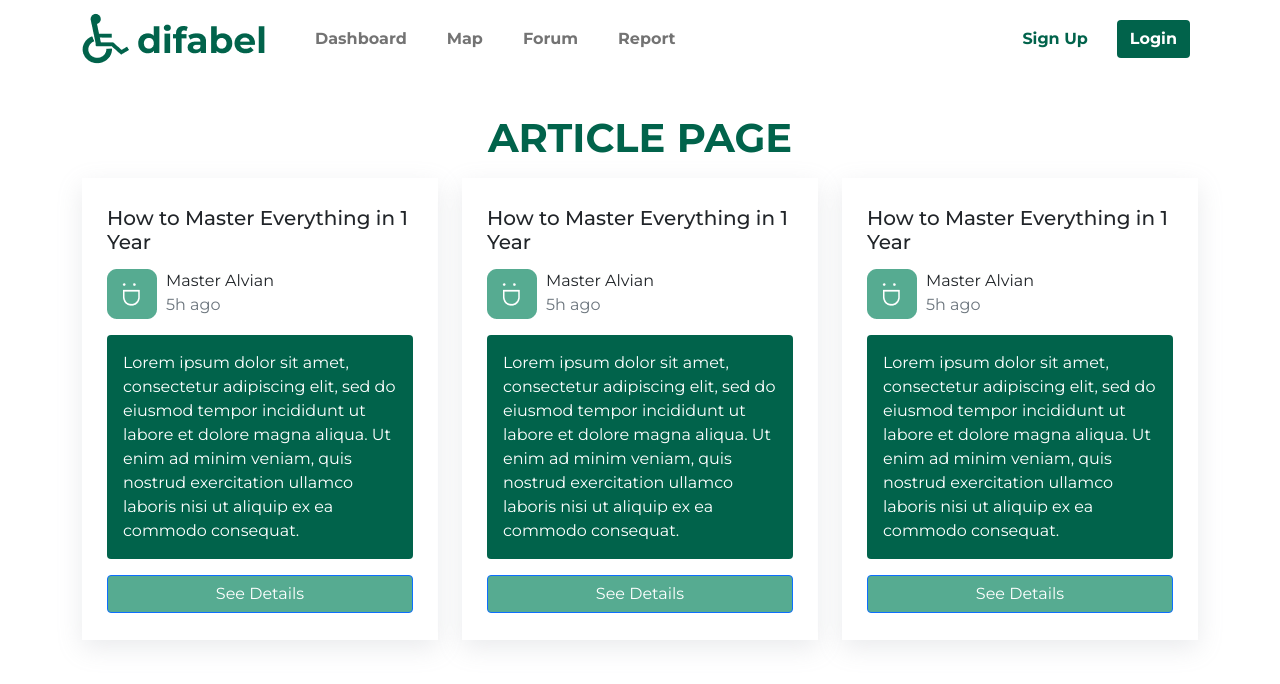
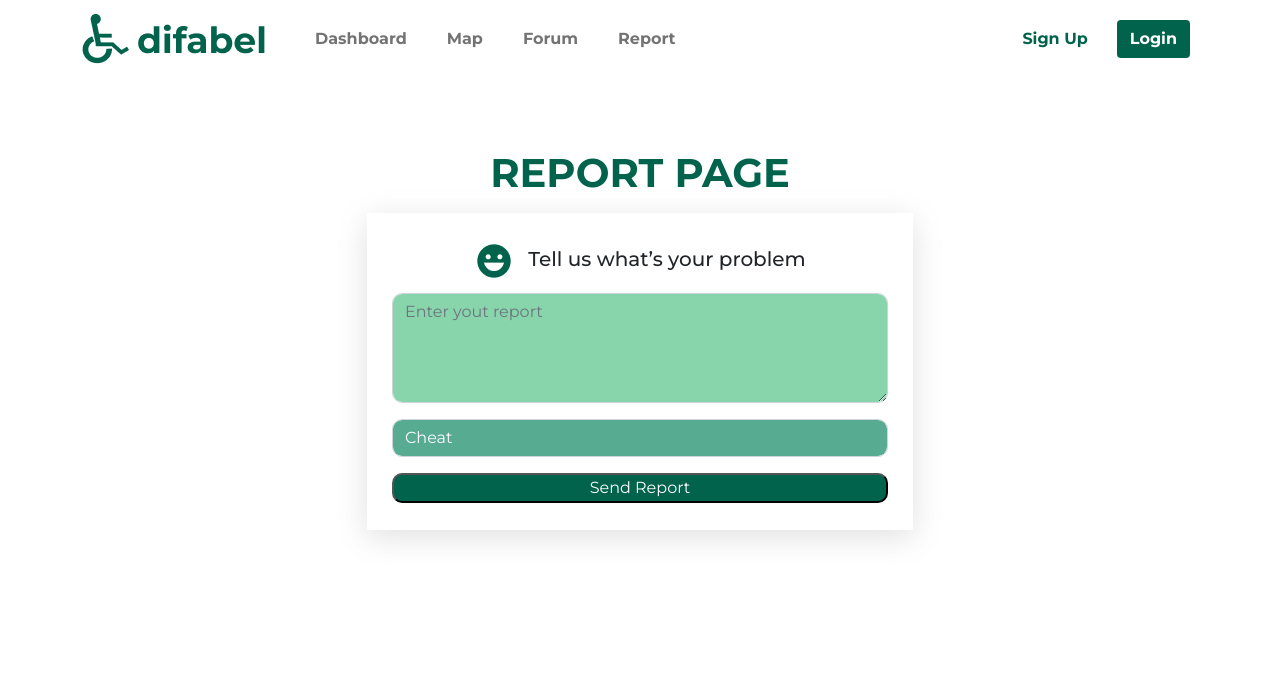
Before and after one commit to Hydra-Gang/difabel-project-fe, a React (Create React App) app: page / in a window 1280 px wide. Shown: the top 684 px of the page. Built offline with nearby package versions, Linux system fonts and the light colour scheme.

Commit message:
add report page

```diff
--- a/src/components/App.jsx
+++ b/src/components/App.jsx
@@ -2,13 +2,15 @@ import React from 'react';
 import Content from './Content';
 import Header from './Header';
 import ArticlePage from './ArticlePage/ArticlePage';
+import ReportPage from './ReportPage/ReportPage';
 
 function App() {
     return (
         <>
             <Header />
             {/* <Content /> */}
-            <ArticlePage />
+            {/* <ArticlePage /> */}
+            <ReportPage />
         </>
     );
 }
--- a/src/components/ArticlePage/ArticleCard.jsx
+++ b/src/components/ArticlePage/ArticleCard.jsx
@@ -1,3 +1,4 @@
+import React from 'react';
 import styled from 'styled-components';
 import { Card, Button } from 'react-bootstrap';
 
@@ -32,7 +33,7 @@ const ArticleCard = () => {
                     <UserArticle>
                         <div className="row">
                             <div className="col-2">
-                                <userLogo><img src="assets/user.png" alt="user"/></userLogo>
+                                <img src="assets/user.png" alt="user"/>
                             </div>
                             <div className="col-10 ps-3">
                                 <UserInfo>Master Alvian</UserInfo>
--- /dev/null
+++ b/src/components/ReportPage/ReportPage.jsx
@@ -0,0 +1,59 @@
+import React from 'react';
+import styled from 'styled-components';
+import { Card } from 'react-bootstrap';
+
+const Body = styled.div`
+    padding: 28px 25px 27px 25px;
+    border: none !important;
+    box-shadow: rgba(100, 100, 111, 0.2) 0px 7px 29px 0px;
+`;
+
+const TitlePage = styled.h1`
+    color: #01634B;
+    font-size: 40px;
+    font-weight: 700;
+    margin-top: 72px;
+`;
+
+const ReportInfo = styled.h5`
+    font-size: 20px;
+    color: '#01634B';
+    text-align: center;
+    padding: 0;
+    margin: 0;
+    margin-bottom: 12px;
+`;
+
+const ReportPage = () => {
+    return (
+        <div className="container">
+            <div className="row">
+                <TitlePage className="mb-3">REPORT PAGE</TitlePage>
+            </div>
+            <div className="row">
+                <Card className="border-0 w-50" style={{ float: 'none', margin: '0 auto' }}>
+                    <Body>
+                        <div className="row">
+                            <div className="col">
+                                <ReportInfo><img src="assets/happy.png" style={{ marginRight: '14px' }} alt="happy"/>Tell us what’s your problem</ReportInfo>
+                            </div>
+                        </div>
+                        <form action="">
+                            <textarea style={{ color: 'white', textAlign: 'left', backgroundColor: '#88D4AB', borderRadius: '10px' }} className="form-control mb-3" placeholder="Enter yout report" id="report" rows="4"></textarea>
+                            <select style={{ color: 'white', backgroundColor: '#56AB91', borderRadius: '10px' }} className="form-control mb-3" placeholder="Choose your report type" id="typeReport">
+                                <option style={{ textAlign: 'left' }}>Cheat</option>
+                                <option style={{ textAlign: 'left' }}>Abusing</option>
+                                <option style={{ textAlign: 'left' }}>Toxic</option>
+                                <option style={{ textAlign: 'left' }}>AFK</option>
+                                <option style={{ textAlign: 'left' }}>Leaving Game</option>
+                            </select>
+                            <button type="submit" style={{ color: 'white', backgroundColor: '#01634B', borderRadius: '10px' }} className="w-100">Send Report</button>
+                        </form>
+                    </Body>
+                </Card>
+            </div>
+        </div>
+    );
+};
+
+export default ReportPage;
```
Also changed, not shown: public/assets/happy.png (added).
